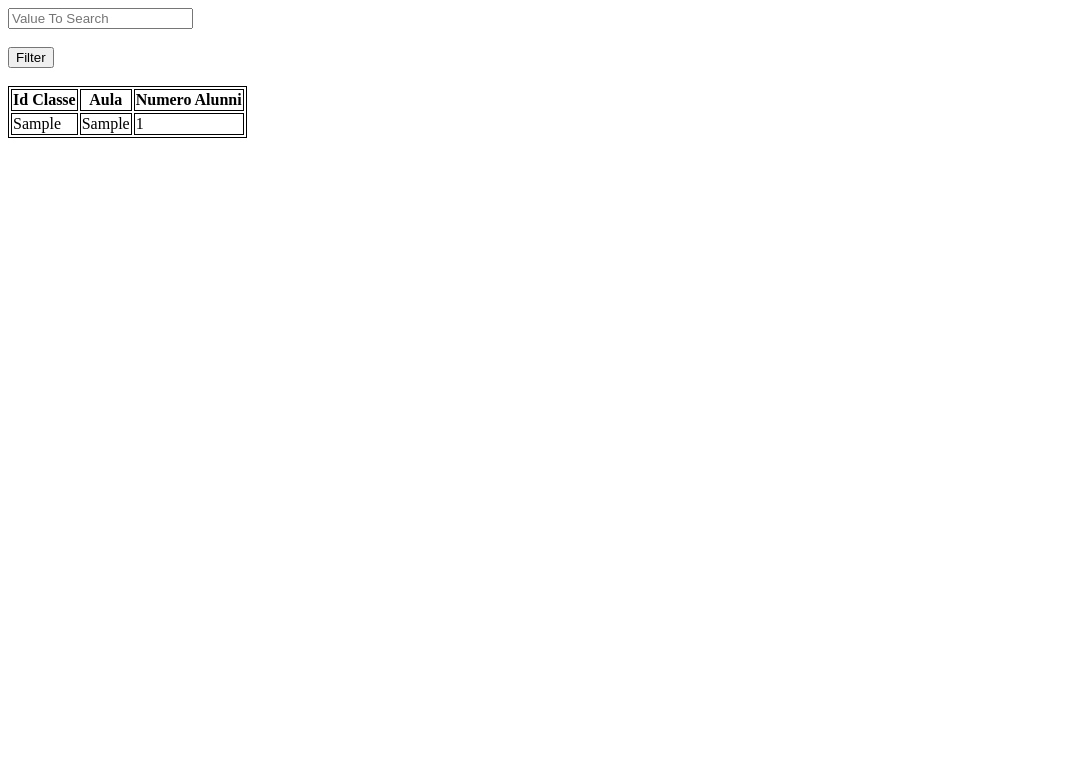
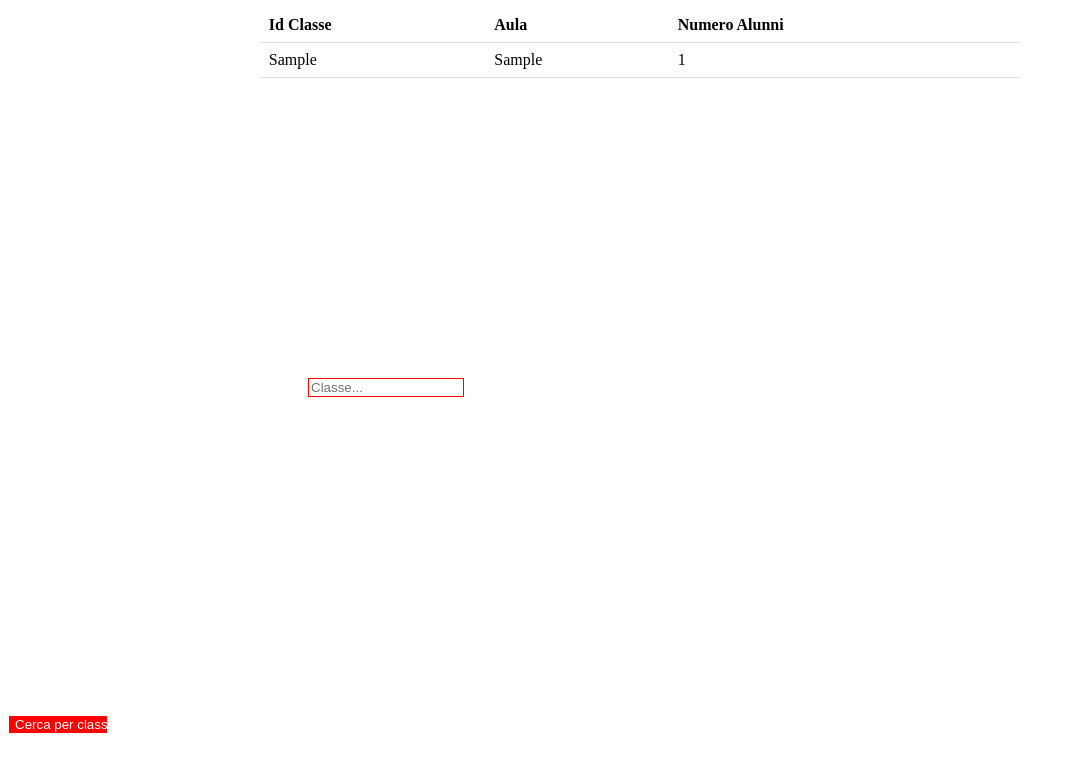
Before and after one commit to Andrea-Ientile-JCMaxwell-5BI/Progetti-Esame-Maturit-2017-Siti-con-Database, a PHP site: page /Classi.php in a window 1280 px wide. Shown: the top 772 px of the page, without its empty margins (0-1074 px from the left). Run offline with PHP 8.4, Linux system fonts and the light colour scheme; tables that the repository leaves empty hold one stand-in row (values such as "Sample post").

Commit message:
Update Classi.php

```diff
--- a/Classi.php
+++ b/Classi.php
@@ -4,10 +4,10 @@
 
 if(isset($_POST['search']))
 {
-    $valueToSearch = $_POST['valueToSearch'];
+    $valore_da_cercare = $_POST['valore_da_cercare'];
     // search in all table columns
     // using concat mysql function
-    $query = "SELECT * FROM `classi` WHERE CONCAT(`aula`) LIKE '%".$valueToSearch."%'";
+    $query = "SELECT * FROM `classi` WHERE CONCAT(`aula`) LIKE '%".$valore_da_cercare."%'";
     $search_result = filterTable($query);
 
 }
@@ -29,19 +29,14 @@ function filterTable($query)
 
 
     <head>
-        <title>PHP HTML TABLE DATA SEARCH</title>
-        <style>
-            table,tr,th,td
-            {
-                border: 1px solid black;
-            }
-        </style>
+        <title>Gestione Classi</title>
+		<link rel="stylesheet" type="text/css" href="style_classi.css">
+
     </head>
     <body>
 
         <form action="Classi.php" method="post">
-            <input type="text" name="valueToSearch" placeholder="Value To Search"><br><br>
-            <input type="submit" name="search" value="Filter"><br><br>
+
 
             <table>
                 <tr>
@@ -60,6 +55,10 @@ function filterTable($query)
                 </tr>
                 <?php endwhile;?>
             </table>
+
+			<input class="text" type="text" name="valore_da_cercare" placeholder="Classe..."><br><br>
+            <input class="submit" type="submit" name="search" value="Cerca per classe"><br><br>
+
         </form>
 
     </body>
```
